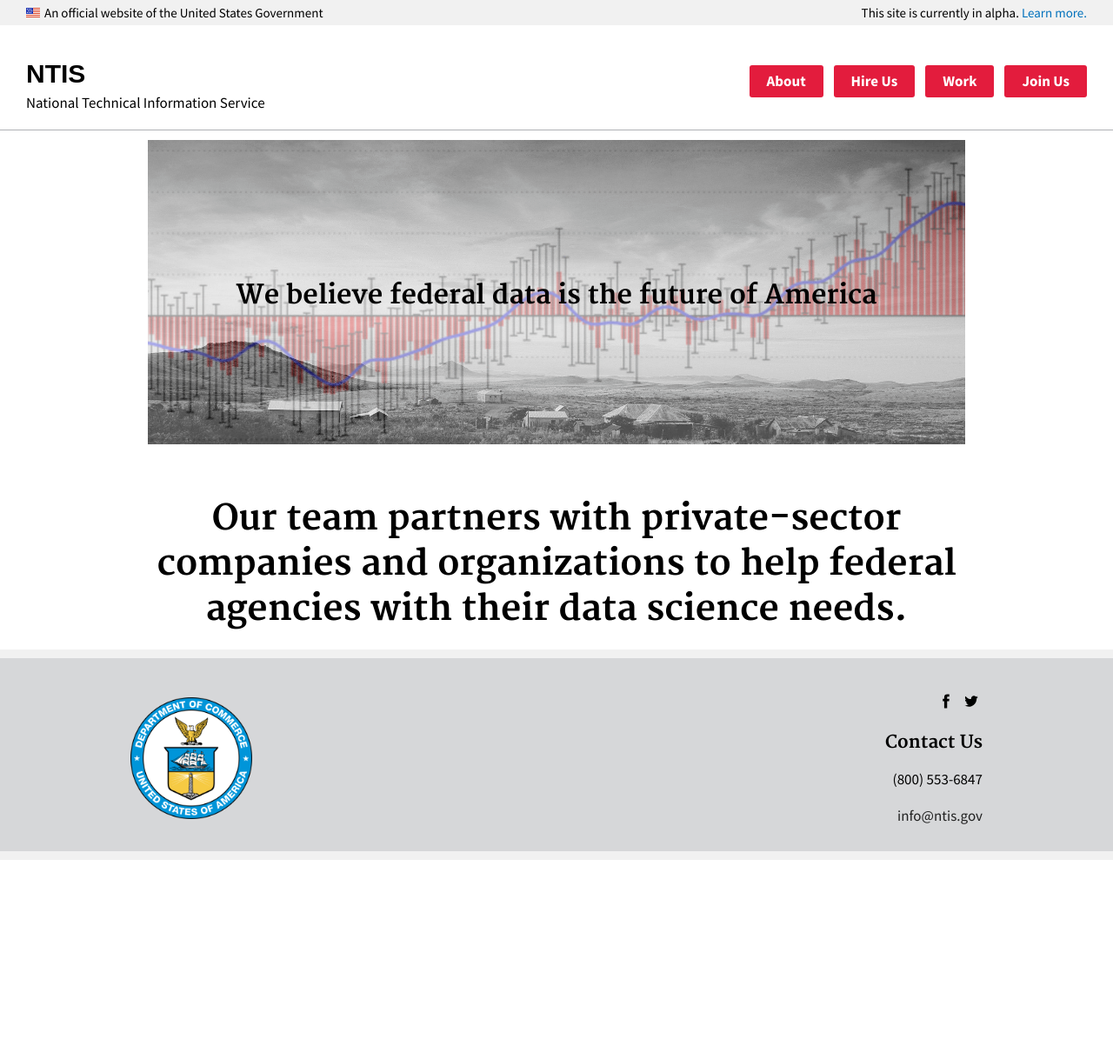
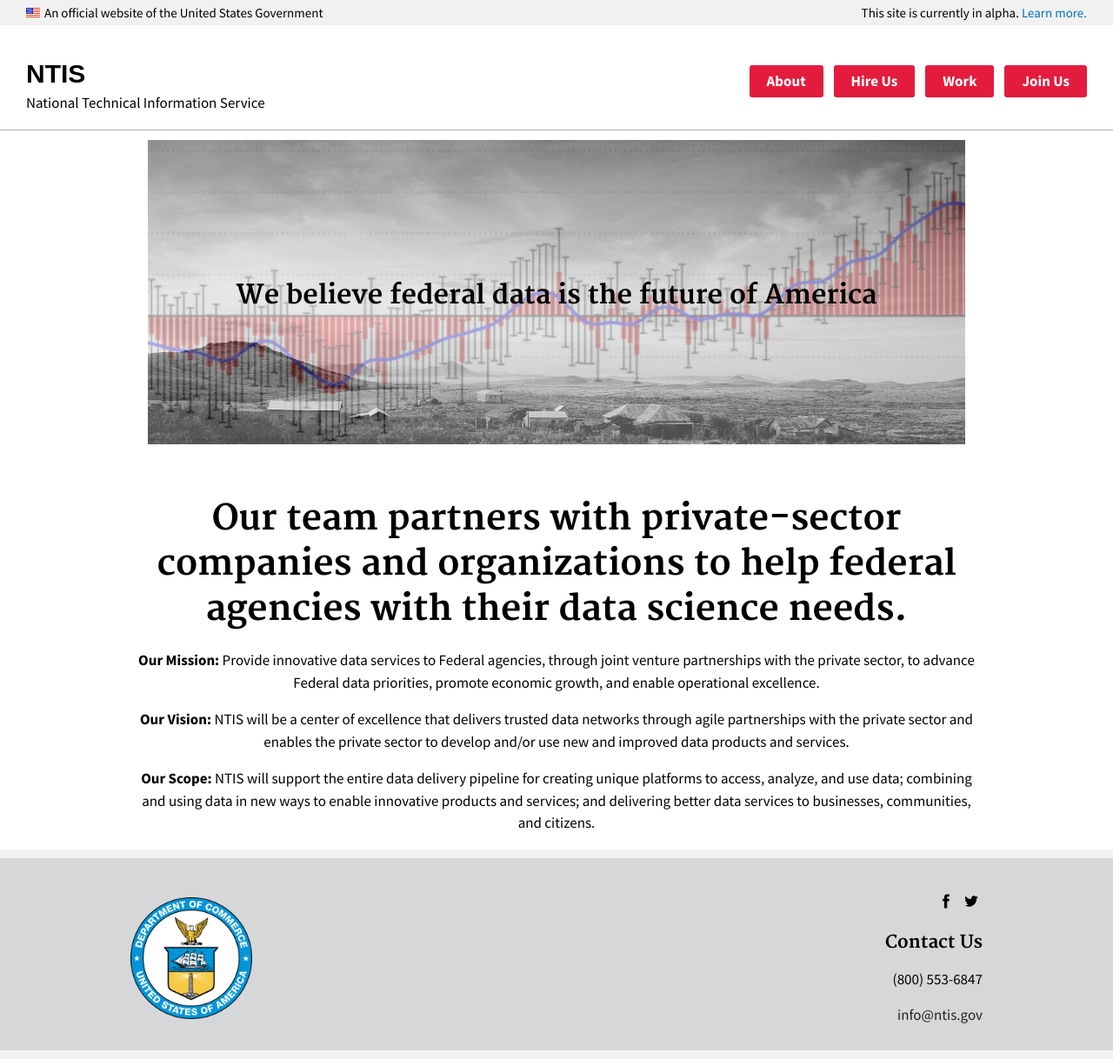
Before and after one commit to 18F/ntis-gov, a Jekyll site: the page built from index.html, in a window 1280 px wide and 1218 px high. Shown: the whole window at 87% size. Built offline with Jekyll 4.4.1, drawn with Linux system fonts in a browser that asks for light colours.

Commit message:
updated content, index and work pages
updated content, index and work pages

```diff
--- a/index.html
+++ b/index.html
@@ -11,6 +11,13 @@
 
 <div class="usa-grid" style="text-align: center;">
   <h1>Our team partners with private-sector companies and organizations to help federal agencies with their data science needs.</h1>
+
+    <p><b>Our Mission:</b> Provide innovative data services to Federal agencies, through joint venture partnerships with the private sector, to advance Federal data priorities, promote economic growth, and enable operational excellence.</p>
+
+    <p><b>Our Vision:</b> NTIS will be a center of excellence that delivers trusted data networks through agile partnerships with the private sector and enables the private sector to develop and/or use new and improved data products and services.</p>
+
+    <p><b>Our Scope:</b> NTIS will support the entire data delivery pipeline for creating unique platforms to access, analyze, and use data; combining and using data in new ways to enable innovative products and services; and delivering better data services to businesses, communities, and citizens.</p>
+
 </div>
 
 <div class="usa-grid">
```
Also changed, not shown: work.html (+7 -0 lines).
